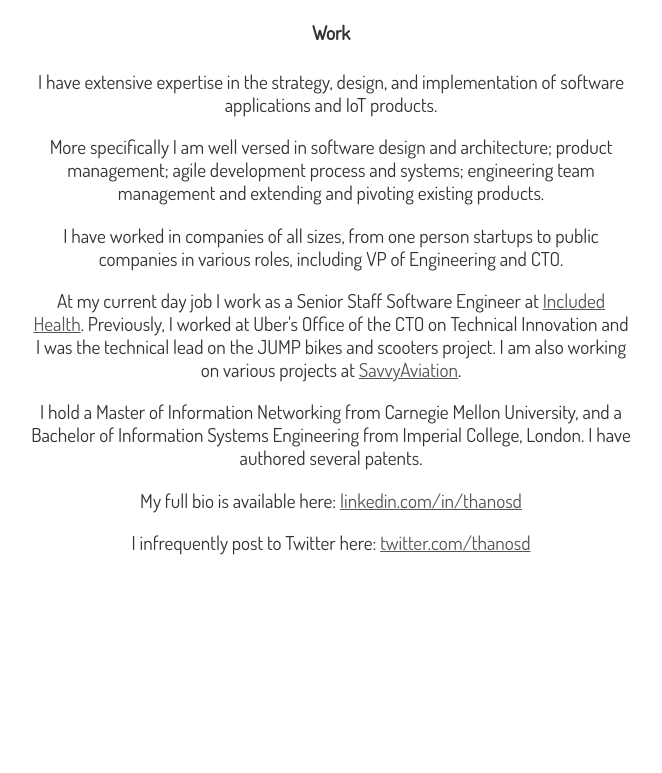
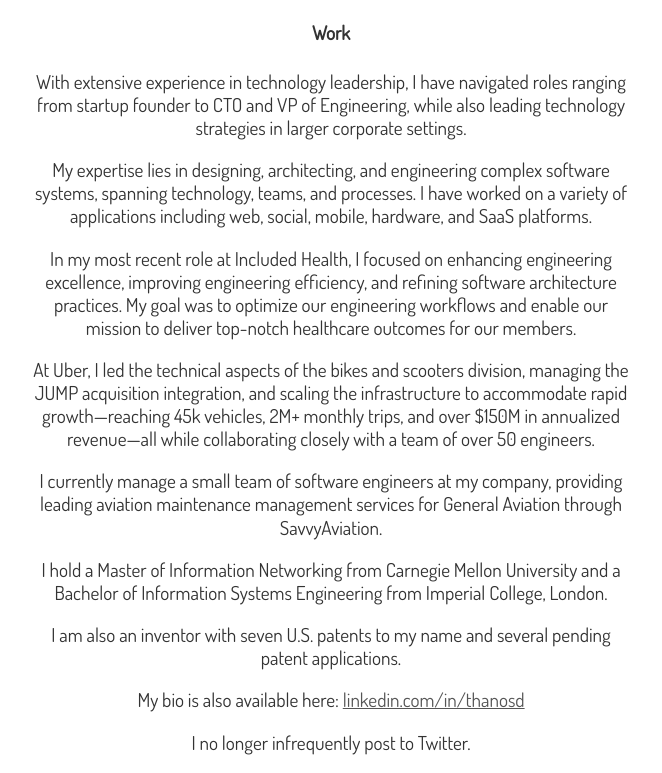
Before and after one commit to thanosd/thanosd.github.io, a plain HTML site: page index.html in a window 1280 px wide. Shown: the part 287-1060 px from the top of the page, without its empty margins (309-971 px from the left). Before the commit the page ends 860 px from the top, so only its background shows below. Drawn offline with Linux system fonts and the light colour scheme.

Commit message:
Recent updates.

```diff
--- a/index.html
+++ b/index.html
@@ -40,20 +40,24 @@
 	<img id="photo" src="images/thanos.png">
 
 	<h4>Work</h4>
-	<p>I have extensive expertise in the strategy, design, and implementation of software applications and IoT products.<p>
 
-	<p>More specifically I am well versed in software design and architecture; product management; agile development process and systems; engineering team management and extending and pivoting existing products. </p>
+	<p>With extensive experience in technology leadership, I have navigated roles ranging from startup founder to CTO and VP of Engineering, while also leading technology strategies in larger corporate settings.</p>
 
-	<p>I have worked in companies of all sizes, from one person startups to public companies in various roles, including VP of Engineering and CTO.</p>
+	<p>My expertise lies in designing, architecting, and engineering complex software systems, spanning technology, teams, and processes. I have worked on a variety of applications including web, social, mobile, hardware, and SaaS platforms.</p>
 
-	<p>At my current day job I work as a Senior Staff Software Engineer at <a href="https://includedhealth.com" target="_blank">Included Health</a>. Previously, I worked at Uber's Office of the CTO on Technical Innovation and I was the technical lead on the JUMP bikes and scooters project. I am also working on various projects at <a href="https://www.savvyaviation.com/" target="_blank">SavvyAviation</a>.</p>
+	<p>In my most recent role at Included Health, I focused on enhancing engineering excellence, improving engineering efficiency, and refining software architecture practices. My goal was to optimize our engineering workflows and enable our mission to deliver top-notch healthcare outcomes for our members.</p>
 
-	<p>I hold a Master of Information Networking from Carnegie Mellon University, and a Bachelor of Information Systems Engineering from Imperial College, London. I have authored several patents.</p>
+	<p>At Uber, I led the technical aspects of the bikes and scooters division, managing the JUMP acquisition integration, and scaling the infrastructure to accommodate rapid growth—reaching 45k vehicles, 2M+ monthly trips, and over $150M in annualized revenue—all while collaborating closely with a team of over 50 engineers.</p>
 
+	<p>I currently manage a small team of software engineers at my company, providing leading aviation maintenance management services for General Aviation through SavvyAviation.</p>
 
-	<p>My full bio is available here: <a href="https://www.linkedin.com/in/thanosd" target='_blank'>linkedin.com/in/thanosd</a>
+	<p>I hold a Master of Information Networking from Carnegie Mellon University and a Bachelor of Information Systems Engineering from Imperial College, London.</p>
 
-	<p>I infrequently post to Twitter here: <a href="https://www.twitter.com/thanosd/" target='_blank'>twitter.com/thanosd</a>
+	<p>I am also an inventor with seven U.S. patents to my name and several pending patent applications.</p>
+
+	<p>My bio is also available here: <a href="https://www.linkedin.com/in/thanosd" target='_blank'>linkedin.com/in/thanosd</a>
+
+	<p>I no longer infrequently post to Twitter.</p>
 
 
 </div>
```
